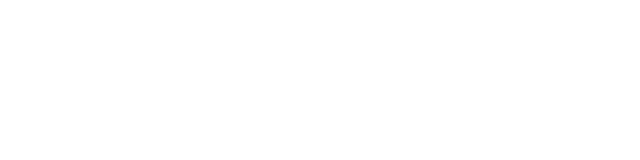
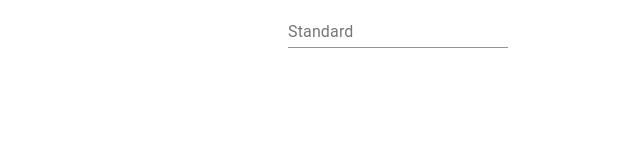
Before and after one commit to tleffert/compromeyes, a React (Create React App) app: page / in a window 1280 px wide. Shown: the top 160 px of the page, without its empty margins (242-882 px from the left). Built offline with nearby package versions, Linux system fonts and the light colour scheme.

Commit message:
Added initial compromise search container with basic text input

```diff
--- a/package.json
+++ b/package.json
@@ -3,6 +3,7 @@
   "version": "0.1.0",
   "private": true,
   "dependencies": {
+    "@material-ui/core": "^4.11.3",
     "@testing-library/jest-dom": "^5.11.10",
     "@testing-library/react": "^11.2.6",
     "@testing-library/user-event": "^12.8.3",
--- a/src/App.js
+++ b/src/App.js
@@ -1,8 +1,11 @@
 import './App.css';
+
+import CompromiseSearch from './containers/compromise-search';
 
 function App() {
   return (
     <div className="App">
+        <CompromiseSearch />
     </div>
   );
 }
--- /dev/null
+++ b/src/containers/compromise-search.jsx
@@ -0,0 +1,32 @@
+import { useState } from 'react';
+
+import { TextField } from '@material-ui/core';
+
+
+const CompromiseSearch = (props) => {
+
+    const [email, setEmail] = useState('');
+
+    const handleEmailChange = (email) => {
+        setEmail(email);
+        // TODO api call for data - debounce changes
+    }
+
+    return (
+        <div>
+            <div>
+                <TextField id="standard-basic" label="Standard"
+                    onChange={(event) => handleEmailChange(event.target.value)}
+                    value={email}
+                />
+            </div>
+            <div>
+                {
+                    // TODO add results table
+                }
+            </div>
+        </div>
+    );
+}
+
+export default CompromiseSearch;
```
Also changed, not shown: 1 other file (tests, documents, lock files or other folders).
